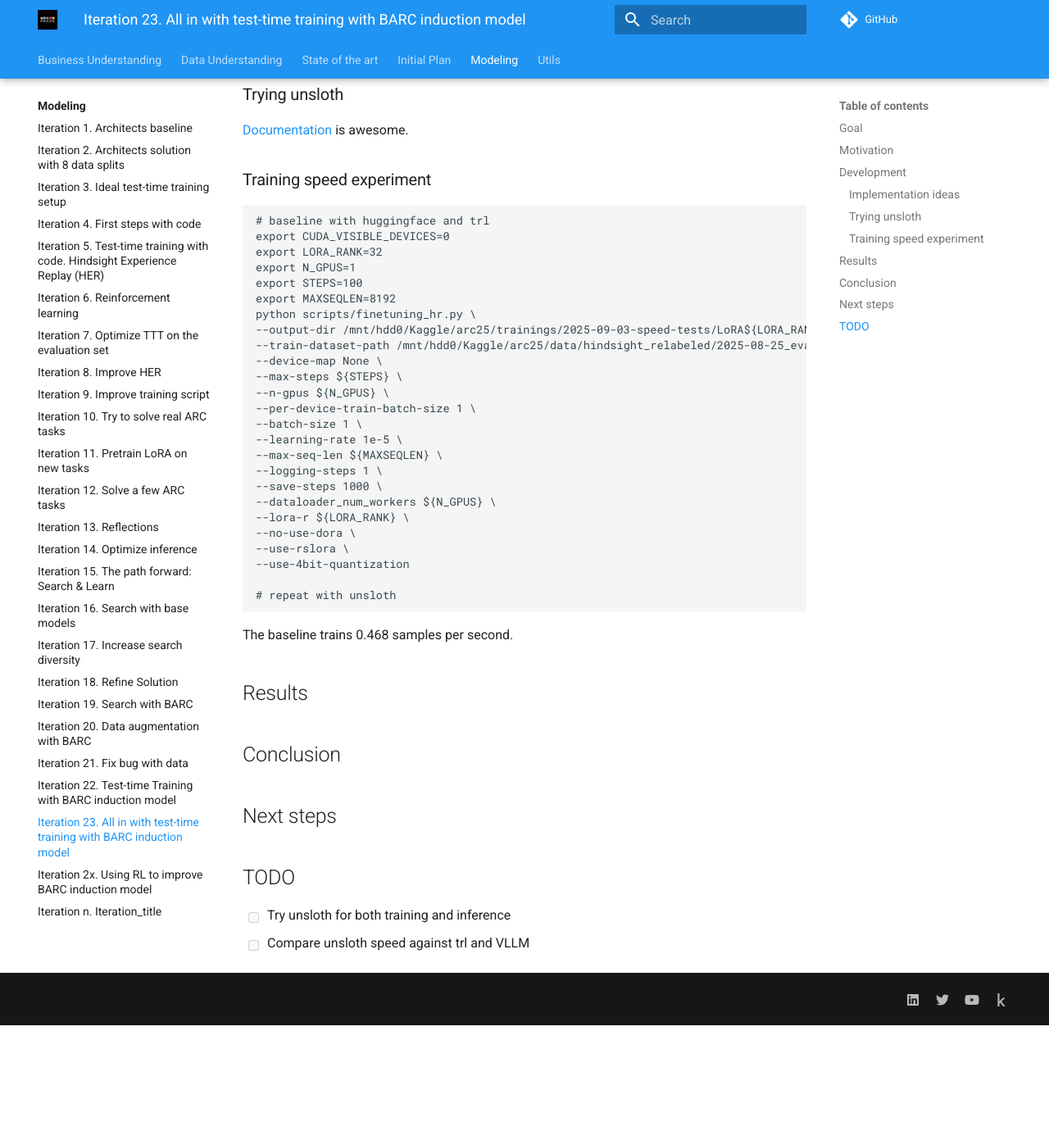
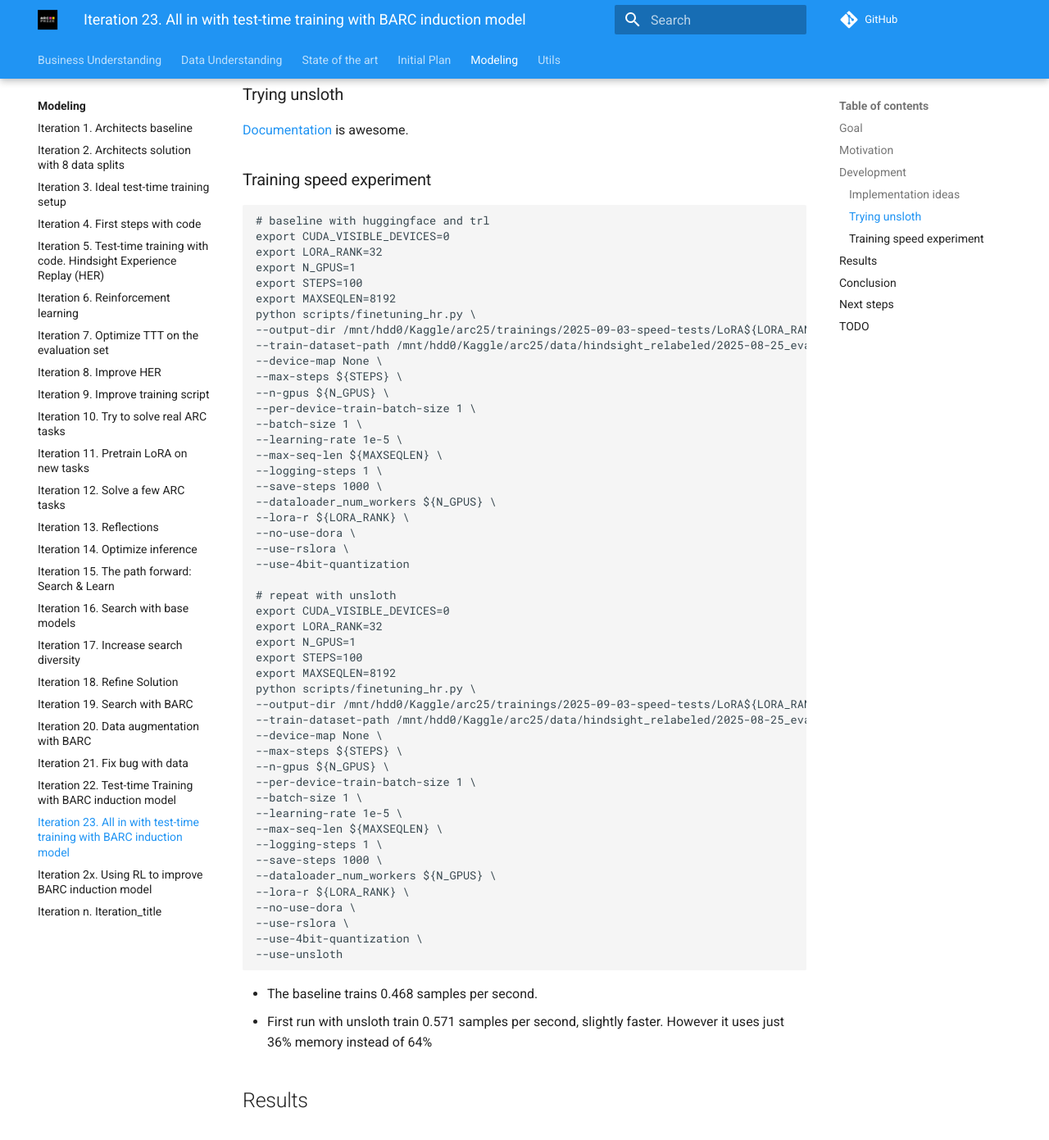
Before and after one commit to ironbar/arc25, an MkDocs documentation site: the page built from docs/modeling/Iteration_23_ttt_BARC_v2.md, in a window 1280 px wide and 1400 px high, scrolled down 1080 px. Shown: the top 1391 px of the window at 82% size. Built offline with MkDocs 1.6.1 and Material for MkDocs 9.7.7, drawn with Linux system fonts in a browser that asks for light colours; comment, search, counter and statistics services are not loaded; before the commit the page ends 2331 px from its top, so only the background shows below that.

Commit message:
added support for using unsloth models for training with hindsight relabeling

````diff
--- a/docs/modeling/Iteration_23_ttt_BARC_v2.md
+++ b/docs/modeling/Iteration_23_ttt_BARC_v2.md
@@ -74,9 +74,33 @@
 --use-4bit-quantization
 
 # repeat with unsloth
+export CUDA_VISIBLE_DEVICES=0
+export LORA_RANK=32
+export N_GPUS=1
+export STEPS=100
+export MAXSEQLEN=8192
+python scripts/finetuning_hr.py \
+--output-dir /mnt/hdd0/Kaggle/arc25/trainings/2025-09-03-speed-tests/LoRA${LORA_RANK}_${STEPS}steps_unsloth \
+--train-dataset-path /mnt/hdd0/Kaggle/arc25/data/hindsight_relabeled/2025-08-25_evaluation-no-data-augmentation-77.json \
+--device-map None \
+--max-steps ${STEPS} \
+--n-gpus ${N_GPUS} \
+--per-device-train-batch-size 1 \
+--batch-size 1 \
+--learning-rate 1e-5 \
+--max-seq-len ${MAXSEQLEN} \
+--logging-steps 1 \
+--save-steps 1000 \
+--dataloader_num_workers ${N_GPUS} \
+--lora-r ${LORA_RANK} \
+--no-use-dora \
+--use-rslora \
+--use-4bit-quantization \
+--use-unsloth
 ```
 
-The baseline trains 0.468 samples per second.
+- The baseline trains 0.468 samples per second.
+- First run with unsloth train 0.571 samples per second, slightly faster. However it uses just 36% memory instead of 64%
 
 ## Results
 
````
Also changed, not shown: 2 other files.
